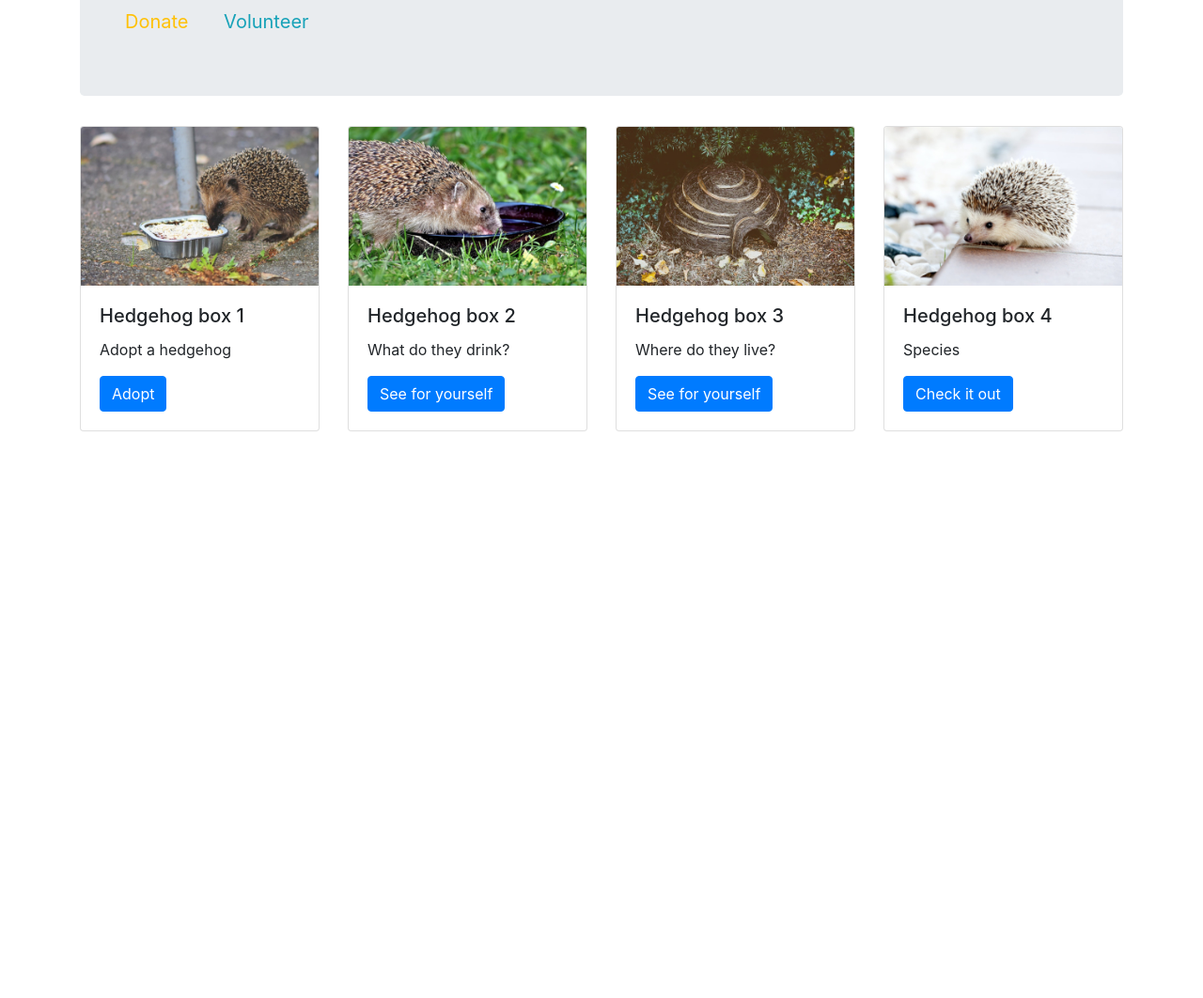
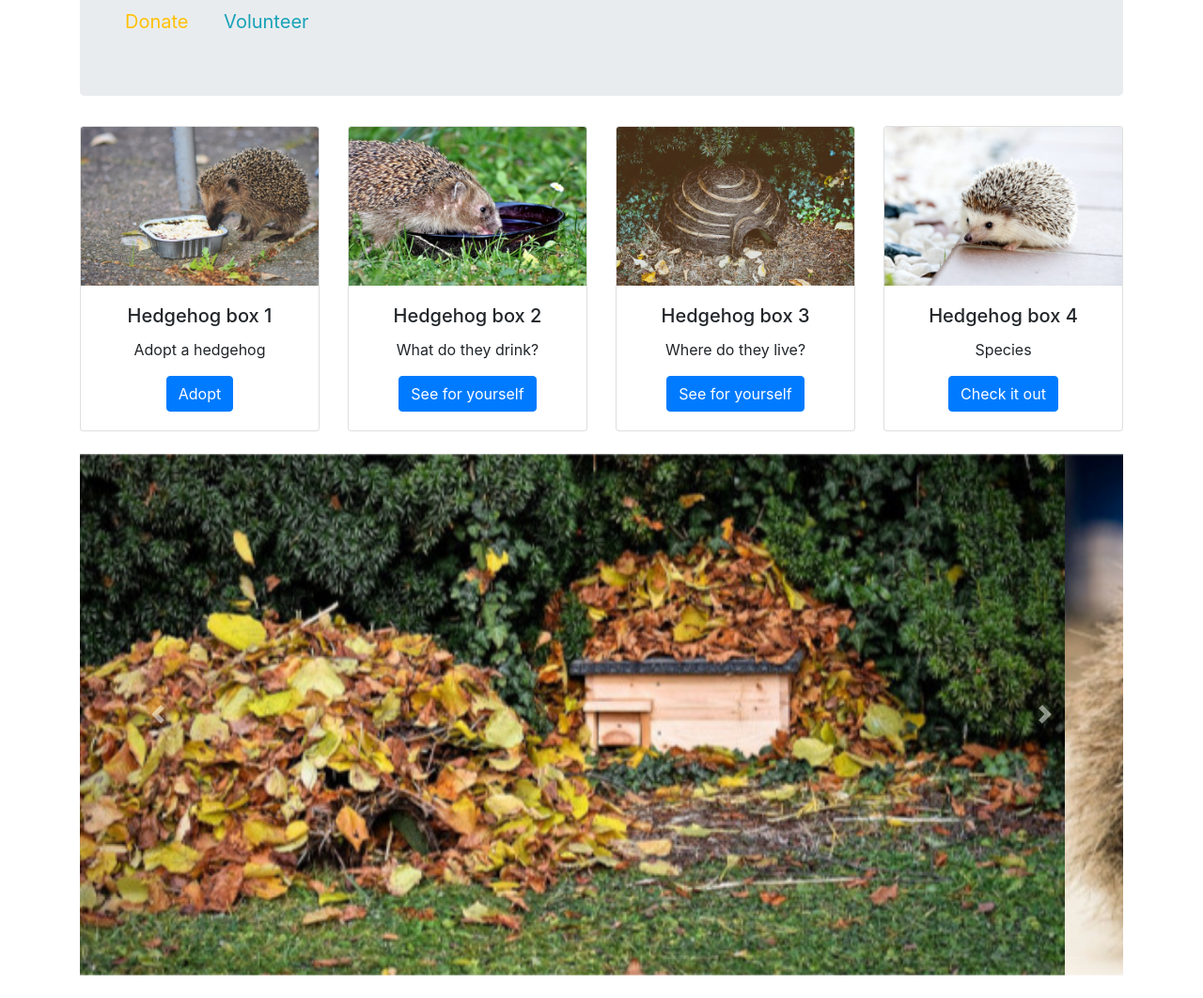
Before and after one commit to k2-rybicka/bootstrap_hedgehogs, a plain HTML site: page index.html in a window 1280 px wide. Shown: the part 330-1392 px from the top of the page at 94% size. Before the commit the page ends 800 px from the top, so only its background shows below. Drawn offline with Linux system fonts and the light colour scheme.

Commit message:
Carousel

```diff
--- a/index.html
+++ b/index.html
@@ -46,9 +46,10 @@
 				Volunteer
 			</a>
 		</div>
+		<!-- Cards -->
 		<section class="row">
 			<div class="col">
-				<div class="card">
+				<div class="card text-center">
 					<img class="card-img-top"
 					src="images/hh_eating.jpg" alt="Card image cap">
 					<div class="card-body">
@@ -59,7 +60,7 @@
 				</div>
 			</div>
 			<div class="col">
-				<div class="card">
+				<div class="card text-center">
 					<img class="card-img-top"
 					src="images/hh_drinking.jpg" alt="Card image cap">
 					<div class="card-body">
@@ -70,7 +71,7 @@
 				</div>
 			</div>
 			<div class="col">
-				<div class="card">
+				<div class="card text-center">
 					<img class="card-img-top"
 					src="images/hh_house_2.jpg" alt="Card image cap">
 					<div class="card-body">
@@ -81,7 +82,7 @@
 				</div>
 			</div>
 			<div class="col">
-				<div class="card">
+				<div class="card text-center">
 					<img class="card-img-top"
 					src="images/hh_pale.jpg" alt="Card image cap">
 					<div class="card-body">
@@ -92,6 +93,26 @@
 				</div>
 			</div>
 		</section>
+		<!-- Carousel -->
+		<div id="hhcarousel" class="carousel slide my-4" data-ride="carousel">
+			<div class="carousel-inner">
+				<div class="carousel-item active">
+					<img class="d-block w-100" src="images/hh_house.jpg" alt="First slide">
+				</div>
+				<div class="carousel-item">
+					<img class="d-block w-100" src="images/hh_toy.jpg" alt="Second slide">
+				</div>
+				<a class="carousel-control-prev" href="#hhcarousel" role="button" data-slide="prev">
+				<span class="carousel-control-prev-icon" aria-hidden="true"></span>
+				<span class="sr-only">Previous</span>
+			</a>
+			<a class="carousel-control-next" href="#hhcarousel" role="button" data-slide="next">
+				<span class="carousel-control-next-icon" aria-hidden="true"></span>
+				<span class="sr-only">Next</span>
+			</a>
+		</div>
+			</div>
+		</div>
 
 	</div>
 
```
